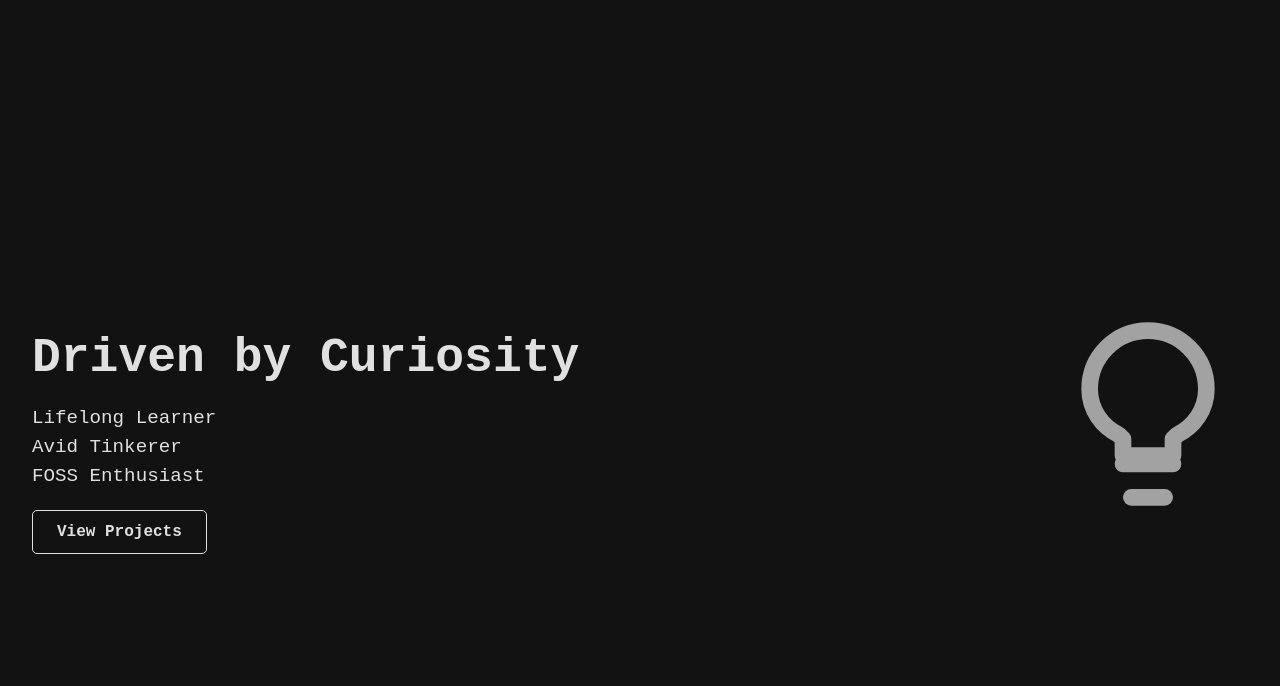
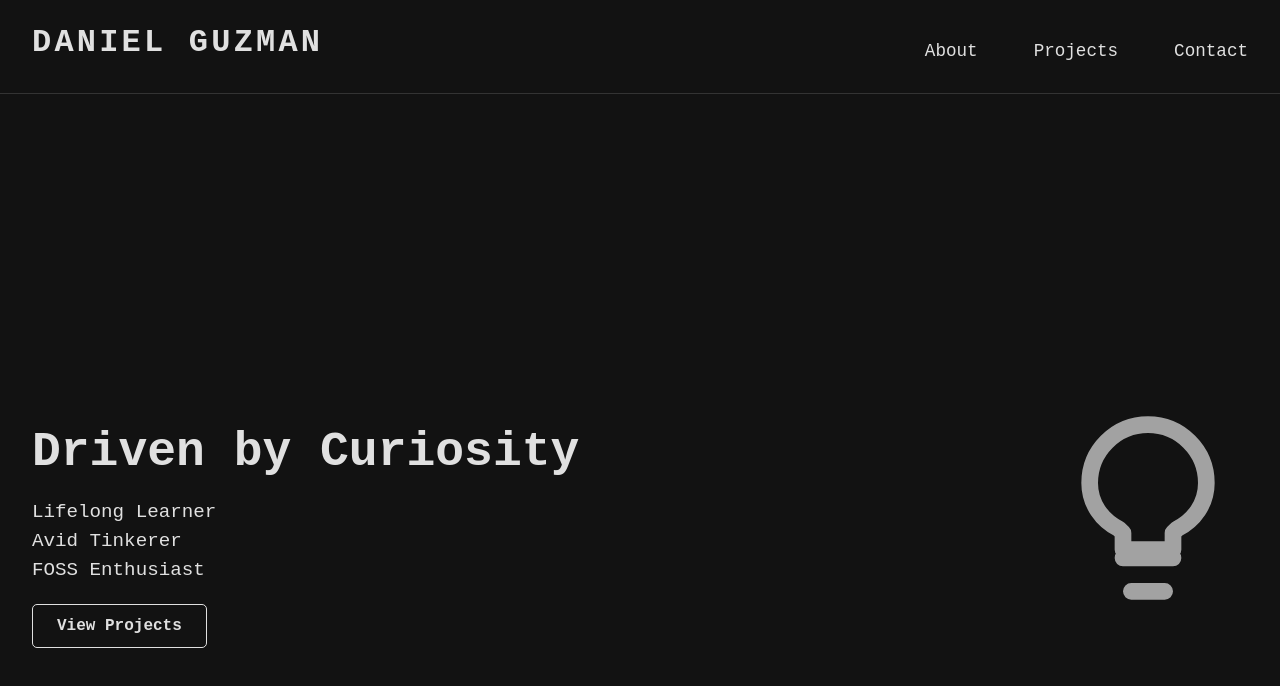
Before and after one commit to aureleon/nexus, an Astro site: page / in a window 1280 px wide. Built offline with nearby package versions, Linux system fonts and the light colour scheme; Astro itself is replaced by a stand-in of ours.

Commit message:
feat: Added a header component for navigation and title

```diff
--- /dev/null
+++ b/src/pages/components/Header.svelte
@@ -0,0 +1,40 @@
+<script>
+  // No props needed for now
+</script>
+
+<header>
+  <div class="logo">DANIEL GUZMAN</div>
+  <nav>
+    <a href="#about">About</a>
+    <a href="#projects">Projects</a>
+    <a href="#contact">Contact</a>
+  </nav>
+</header>
+
+<style>
+.logo {
+  font-weight: bold;
+  font-size: 2rem;
+  letter-spacing: 0.1em;
+  margin-bottom: 0.5rem;
+  font-family: 'Fira Mono', monospace;
+}
+nav {
+  display: flex;
+  gap: 2rem;
+  justify-content: center;
+  margin-top: 0.5rem;
+  font-family: 'Fira Mono', monospace;
+}
+nav a {
+  color: inherit;
+  text-decoration: none;
+  font-weight: 500;
+  font-size: 1.1rem;
+  transition: color 0.2s;
+  font-family: 'Fira Mono', monospace;
+}
+nav a:hover {
+  color: #00ADB5;
+}
+</style>
--- a/src/pages/index.astro
+++ b/src/pages/index.astro
@@ -1,8 +1,10 @@
 ---
 import BaseLayout from './layouts/BaseLayout.astro';
 import Hero from './components/Hero.svelte';
+import Header from './components/Header.svelte';
 ---
 <BaseLayout>
+  <Header />
   <main>
     <Hero />
   </main>
```
